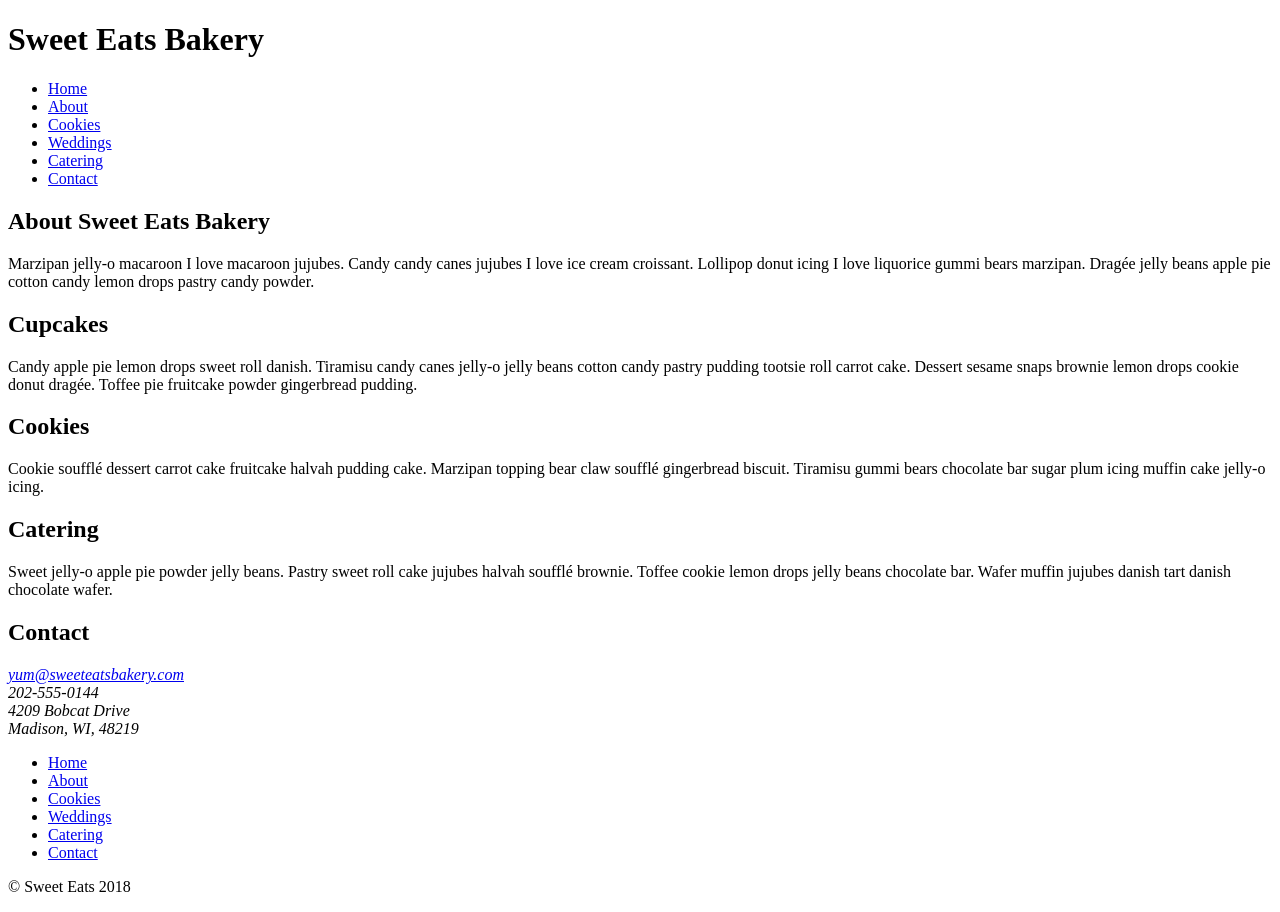
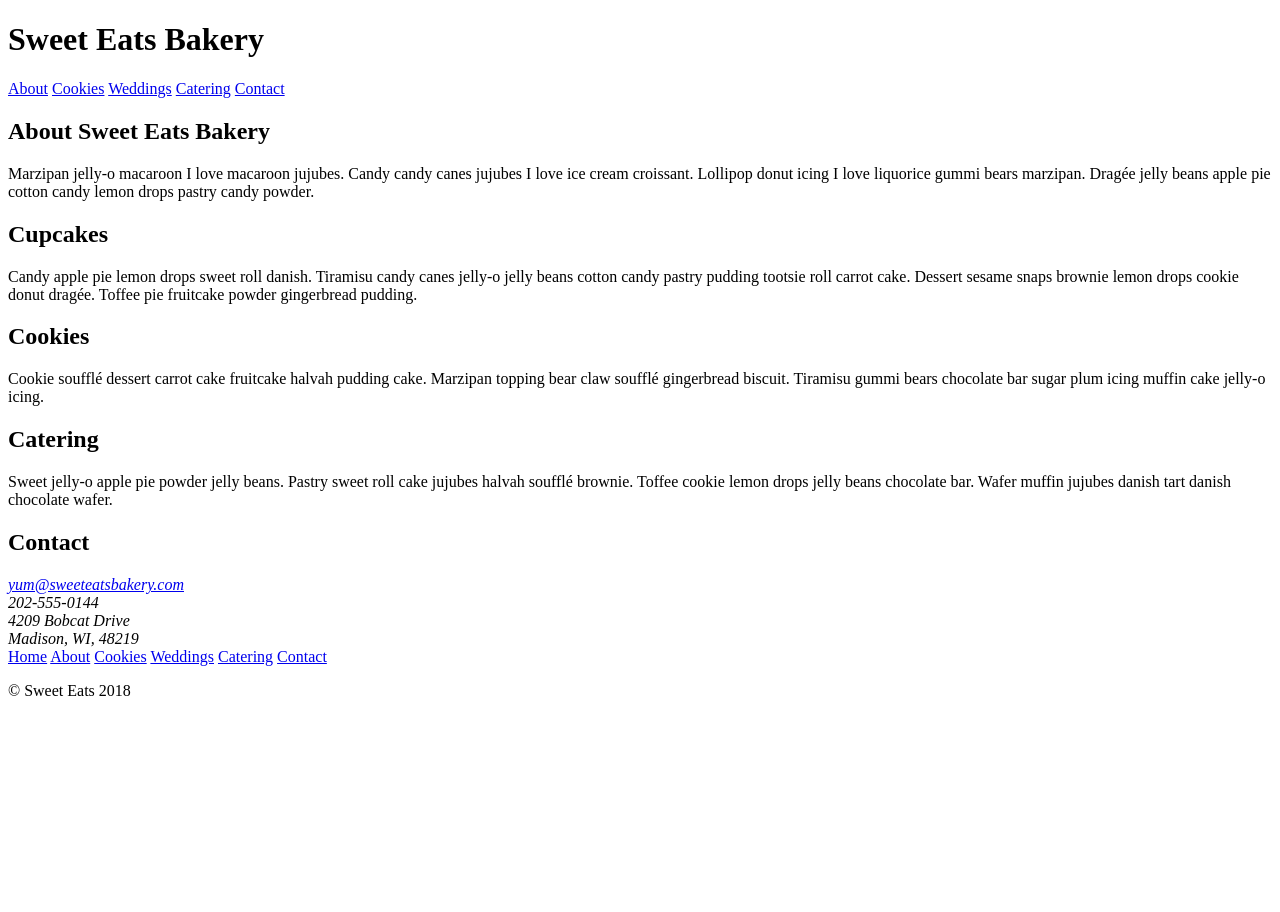
Before and after one commit to brudnak/lambdaschool_user_interface_one, a plain HTML site: page index.html in a window 1280 px wide. After the commit the page ends 800 px from the top, so only its background shows below. Drawn offline with Linux system fonts and the light colour scheme.

Commit message:
Some changes to HTML - Removed multiple headers - Removed ul -> li from nav - Removed Lambda School comments - Changed br tags to <br /> style - Moved each br tag to its own line

```diff
--- a/index.html
+++ b/index.html
@@ -6,49 +6,22 @@
     <meta http-equiv="X-UA-Compatible" content="ie=edge" />
     <title>Sweet Eats</title>
   </head>
+
   <body>
-    <!--
-
-Step 1: Fork this pen so it's yours.
-
-Step 2: Practice marking up this content using semantic HTML tags.
-
-Remember that semantic markup provides meaning.  Here are a few tags you could consider using:
-
-<h1> through <h6>
-<p>
-<header>
-<footer>
-
-<nav>
-<a>
-<section>
-<address>
-
-Don't worry about CSS here, The goal is to markup the page in a semantic way.
-
-Step 3: Once you're done marking the content up. Let your project manager know and send them a link to your codepen.
-
--->
     <header>
       <h1>Sweet Eats Bakery</h1>
       <nav>
-        <ul>
-          <li><a href="#">Home</a></li>
-          <li><a href="#">About</a></li>
-          <li><a href="#">Cookies</a></li>
-          <li><a href="#">Weddings</a></li>
-          <li><a href="#">Catering</a></li>
-          <li><a href="#">Contact</a></li>
-        </ul>
+        <a href="#">About</a>
+        <a href="#">Cookies</a>
+        <a href="#">Weddings</a>
+        <a href="#">Catering</a>
+        <a href="#">Contact</a>
       </nav>
     </header>
 
     <main>
       <section>
-        <header>
         <h2>About Sweet Eats Bakery</h2>
-        </header>
         <p>
           Marzipan jelly-o macaroon I love macaroon jujubes. Candy candy canes
           jujubes I love ice cream croissant. Lollipop donut icing I love
@@ -58,9 +31,7 @@ Step 3: Once you're done marking the content up. Let your project manager know a
       </section>
 
       <section>
-        <header>
         <h2>Cupcakes</h2>
-        </header>
         <p>
           Candy apple pie lemon drops sweet roll danish. Tiramisu candy canes
           jelly-o jelly beans cotton candy pastry pudding tootsie roll carrot
@@ -70,21 +41,16 @@ Step 3: Once you're done marking the content up. Let your project manager know a
       </section>
 
       <section>
-        <header>
         <h2>Cookies</h2>
         <p>
           Cookie soufflé dessert carrot cake fruitcake halvah pudding cake.
-            Marzipan topping bear claw soufflé gingerbread biscuit. Tiramisu
-            gummi bears chocolate bar sugar plum icing muffin cake jelly-o
-            icing.
+          Marzipan topping bear claw soufflé gingerbread biscuit. Tiramisu gummi
+          bears chocolate bar sugar plum icing muffin cake jelly-o icing.
         </p>
-        </header>
       </section>
 
       <section>
-        <header>
         <h2>Catering</h2>
-        </header>
         <p>
           Sweet jelly-o apple pie powder jelly beans. Pastry sweet roll cake
           jujubes halvah soufflé brownie. Toffee cookie lemon drops jelly beans
@@ -94,29 +60,28 @@ Step 3: Once you're done marking the content up. Let your project manager know a
       </section>
 
       <section>
-        <header>
         <h2>Contact</h2>
-        </header>
         <address>
-          <a href="mailto:yum@sweeteatsbakery.com">yum@sweeteatsbakery.com</a
-          ><br />
-          202-555-0144<br />
-          4209 Bobcat Drive<br />
-          Madison, WI, 48219<br />
+          <a href="mailto:yum@sweeteatsbakery.com">yum@sweeteatsbakery.com</a>
+          <br />
+          202-555-0144
+          <br />
+          4209 Bobcat Drive
+          <br />
+          Madison, WI, 48219
+          <br />
         </address>
       </section>
     </main>
 
     <footer>
       <nav>
-        <ul>
-          <li><a href="#">Home</a></li>
-          <li><a href="#">About</a></li>
-          <li><a href="#">Cookies</a></li>
-          <li><a href="#">Weddings</a></li>
-          <li><a href="#">Catering</a></li>
-          <li><a href="#">Contact</a></li>
-        </ul>
+        <a href="#">Home</a>
+        <a href="#">About</a>
+        <a href="#">Cookies</a>
+        <a href="#">Weddings</a>
+        <a href="#">Catering</a>
+        <a href="#">Contact</a>
       </nav>
       <p>&copy; Sweet Eats 2018</p>
     </footer>
```
Lines whose indentation alone changed are shown as unchanged.
